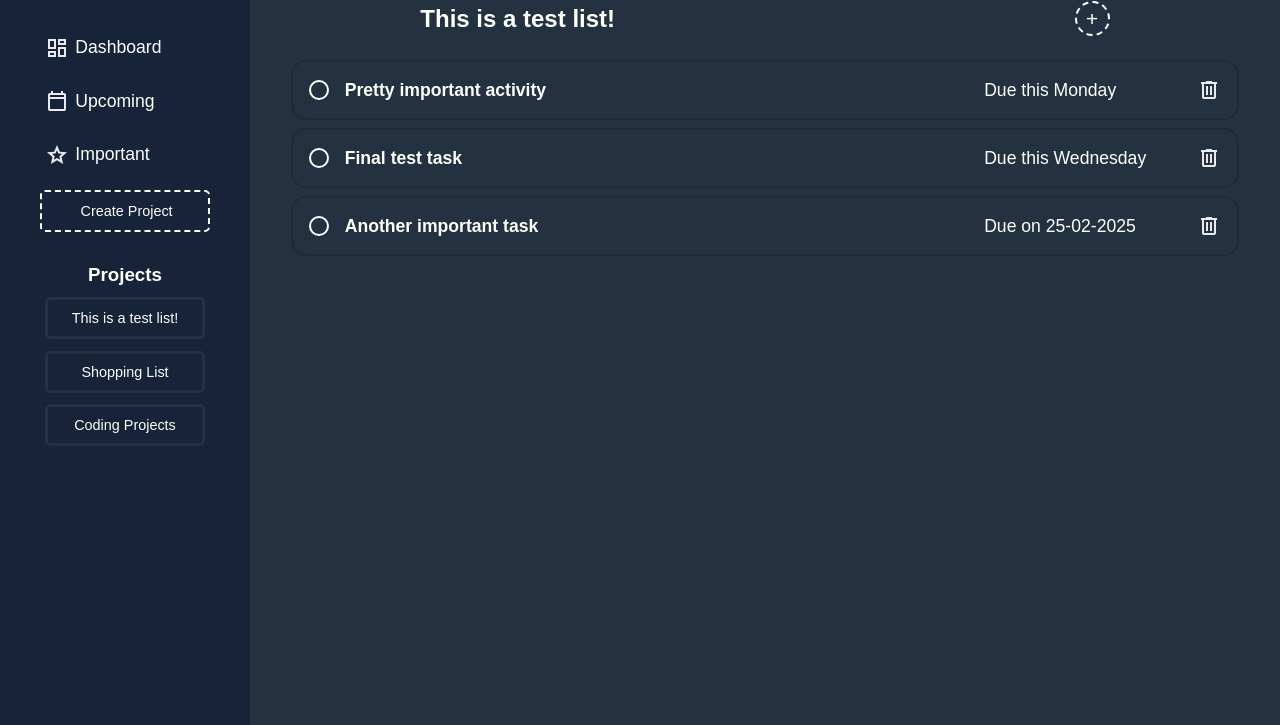
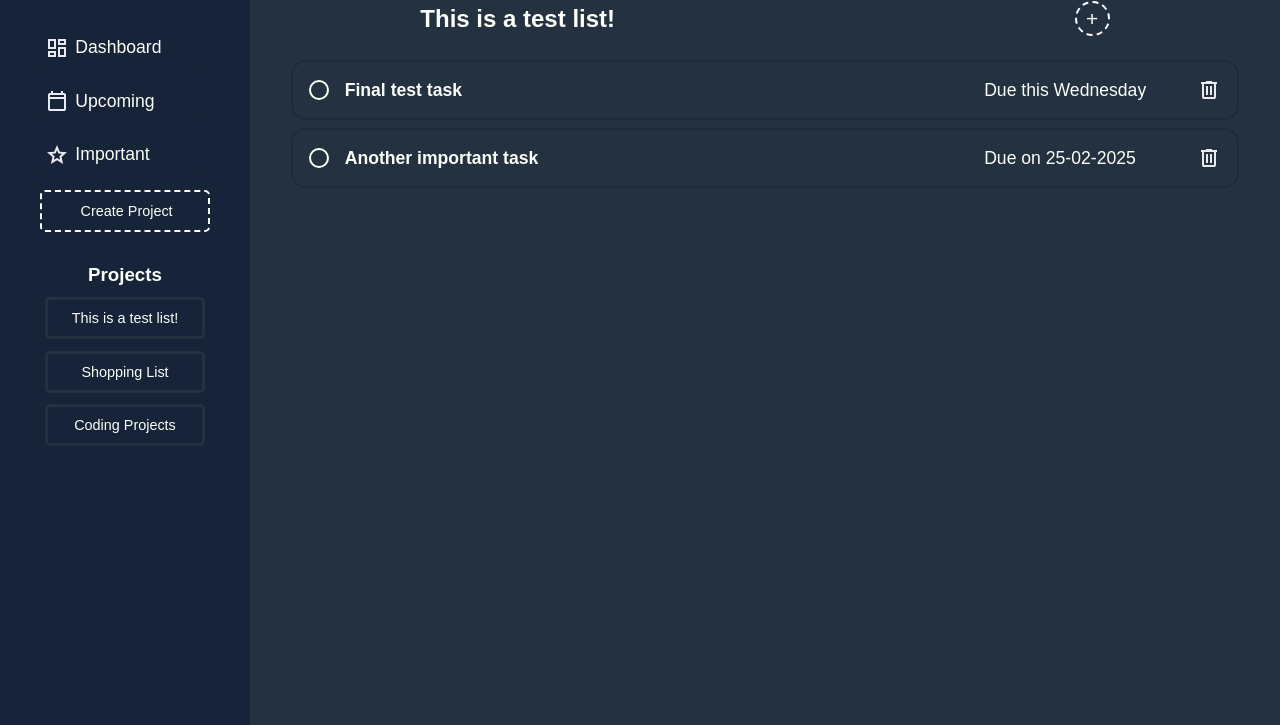
Before and after one commit to alxxjandro/todo-app, a website built with webpack: page src/template.html in a window 1280 px wide. Both pictures are taken after a click on the element 1209 px from the left and 165 px from the top of the page. Shown: the part 75-800 px from the top of the page. Built offline with nearby package versions, Linux system fonts and the light colour scheme.

Commit message:
Gave funcionality to the trash can icon on each task and creted a function that updates the indices of every task once one has been deleted

```diff
--- a/src/css/projects.css
+++ b/src/css/projects.css
@@ -56,6 +56,7 @@
 }
 
 .task {
+    cursor: pointer;
     display: flex;
     align-items: center;
     padding: 1rem;
--- a/src/logic/createProject.js
+++ b/src/logic/createProject.js
@@ -105,6 +105,28 @@ export const addTodo = function (list,taskName, taskDesc, dueDate, taskPrior){
     loadTodos(list);
 };
 
+export const reloadTaskIndices = function (list){
+    if (list.tasks.length){
+        const tasks = document.querySelectorAll(".task");
+        tasks.forEach((task,index) => {
+            task.classList = 'task';
+            task.classList.add(`index-${index}`);
+            console.log(task, index);
+        })
+    }
+}
+
+export const deleteTodo = function (list,task){
+    let index = list.tasks.indexOf(task);
+    let div = document.querySelector(`.index-${index}`);
+
+    list.tasks.splice(index,1) //remove from the array
+    div.remove(); //remove from the DOM
+
+    //reload with the correct index
+    reloadTaskIndices(list);
+}
+
 export const loadTodos = function (list) {
 
     const previousContainer = document.querySelector(".taskContainer");
@@ -115,7 +137,7 @@ export const loadTodos = function (list) {
     container.appendChild(parentDiv);
 
     list.tasks.forEach((task, index) => {
-        addToListGui(task,parentDiv,index);
+        addToListGui(task,parentDiv,index,list);
         console.log(`Task ${task.getTitle} with Index ${index}`);
     })
 }
--- a/src/logic/loadproject.js
+++ b/src/logic/loadproject.js
@@ -1,7 +1,7 @@
 import createElem, * as utils from "../logic/utilities";
 import images from "../GUI/imgs";
 import { format, parseISO, differenceInDays, formatRFC3339 } from "date-fns";
-import { dashboardTasks, addTodo, loadTodos } from "../logic/createProject"
+import { dashboardTasks, addTodo, loadTodos, deleteTodo } from "../logic/createProject"
 import "../css/projects.css";
 
 const loadProject = function (list){
@@ -156,9 +156,11 @@ const createTodoMenu = function (listName,listContent){
     contentDiv.appendChild(container);
 };
 
-export const addToListGui = function (task,parentDiv,index) {
+//handles adding a todo to a given list
+export const addToListGui = function (task,parentDiv,index,list) {
     let div = document.createElement("div");
     div.classList.add("task")
+    div.classList.add(`index-${index}`);
 
     let checkBtn = Object.assign(document.createElement("input"), { type : "checkbox" });
     let dueDateGUI = document.createElement("p");
@@ -176,11 +178,16 @@ export const addToListGui = function (task,parentDiv,index) {
         dueDateGUI.innerText = format(new Date(task.getDueDate)," 'Due this' eeee ");
     }
 
-    //toggle menu
+    //delete a todo btn
     const deleteBtn = createElem("button", [], ["taskDelBtn"]);
     const deleteIcon = document.createElement("img");
     deleteIcon.src = images.trashcan;
     deleteBtn.appendChild(deleteIcon);
+
+    //deleting logic
+    deleteBtn.addEventListener("click", () =>{
+        deleteTodo(list,task);
+    })
 
     div.appendChild(checkBtn);
     div.appendChild(taskTitle);
```
